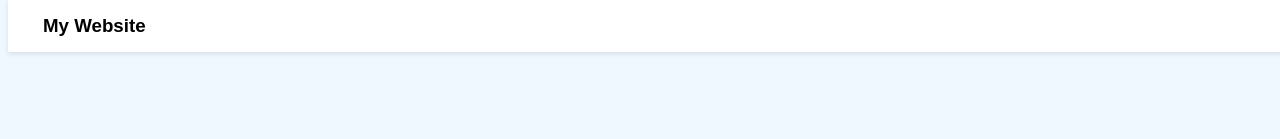
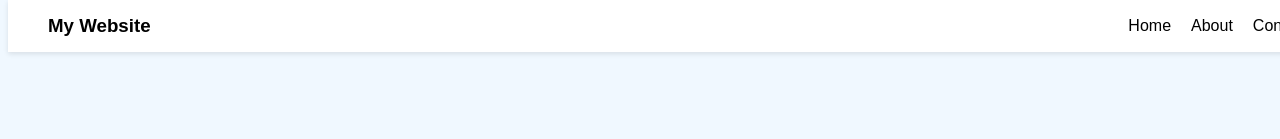
Before and after one commit to thilshanizam/test-website, a plain HTML site: page index.html in a window 1280 px wide. Shown: the top 139 px of the page. Drawn offline with Linux system fonts and the light colour scheme.

Commit message:
Update index.html

```diff
--- a/index.html
+++ b/index.html
@@ -20,8 +20,22 @@
     		top: 0;
     		width: 100%;
     		background-color: white;
-    		padding: 15px;
+    		padding: 15px 20px;
     		box-shadow: 0px 2px 5px rgba(0,0,0,0.1);
+		display: flex;
+    		justify-content: space-between;
+    		align-items: center;
+		}
+
+		nav ul {
+    		list-style: none;
+    		display: flex;
+    		gap: 20px;
+    		margin: 0;
+		}
+
+		nav li {
+    		cursor: pointer;
 		}
 
 		section {
@@ -72,6 +86,12 @@
 <body>
     	<nav>
     		<h3>My Website</h3>
+
+		<ul>
+        		<li>Home</li>
+        		<li>About</li>
+        		<li>Contact</li>
+    		</ul>
 	</nav>
 
 	<div class="container">
```
